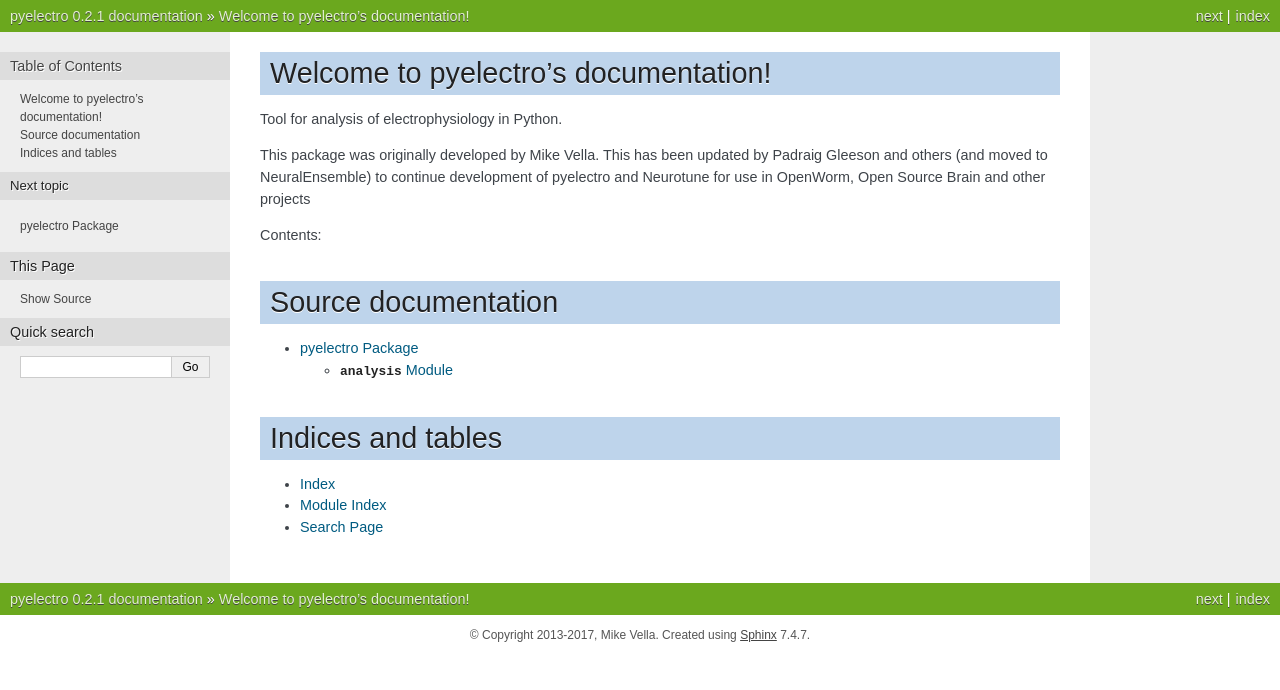
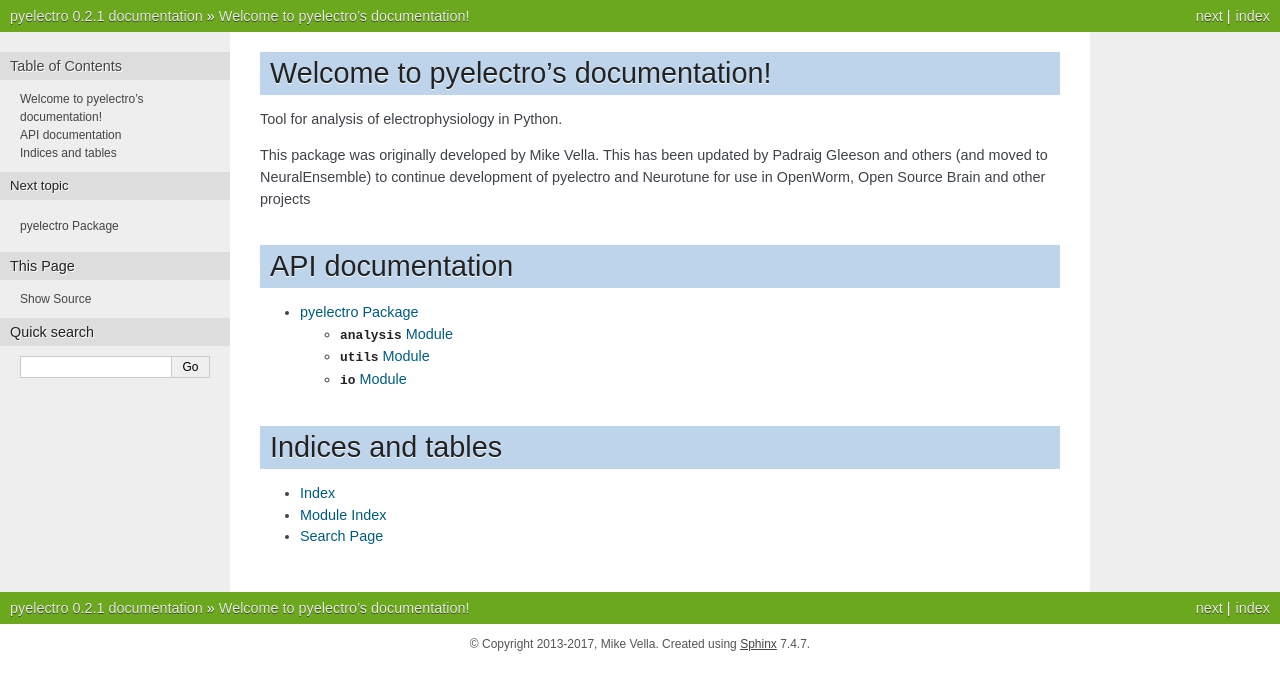
Before and after one commit to NeuralEnsemble/pyelectro, a Sphinx documentation site: the page built from doc/index.rst, in a window 1280 px wide. Shown: the top 690 px of the page. Built offline with Sphinx 7.4.7, drawn with Linux system fonts in a browser that asks for light colours.

Commit message:
docs: list all modules

```diff
--- a/doc/index.rst
+++ b/doc/index.rst
@@ -11,14 +6,9 @@
 Padraig Gleeson and others (and moved to NeuralEnsemble) to continue development
 of pyelectro and Neurotune for use in OpenWorm, Open Source Brain and other projects
 
-Contents:
 
-.. toctree::
-   :maxdepth: 2
-
-
-Source documentation
-==================
+API documentation
+====================
 .. toctree::
    :maxdepth: 4
 
```
Also changed, not shown: other parts of doc/index.rst (+0 -5 lines), doc/pyelectro.rst (+16 -0 lines).
